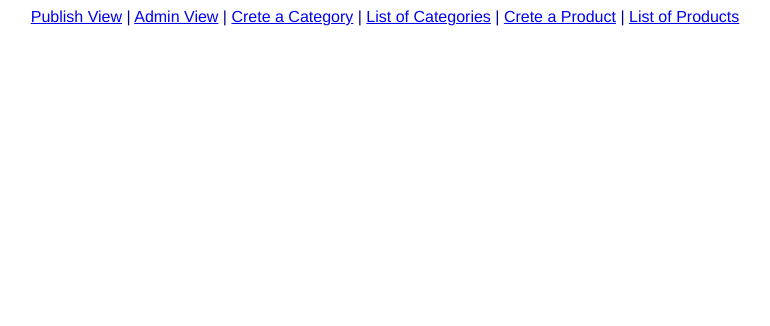
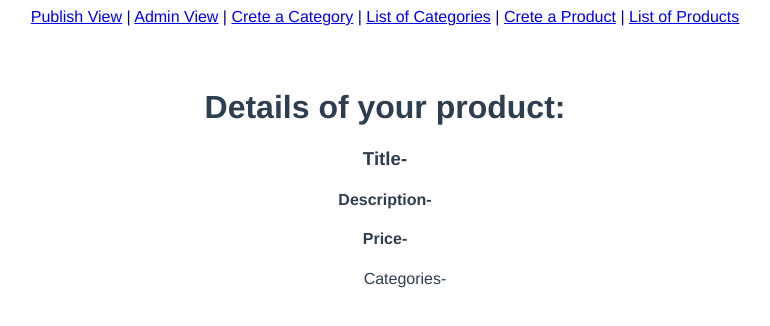
Before and after one commit to aatanasovskii/shopping-app-vuejs, a Vue app: page /product-details/1 in a window 1280 px wide. Shown: the top 326 px of the page, without its empty margins (255-1025 px from the left). Built offline with nearby package versions, Linux system fonts and the light colour scheme.

Commit message:
Add files via upload

```diff
--- a/src/router/index.js
+++ b/src/router/index.js
@@ -3,9 +3,11 @@ import VueRouter from 'vue-router'
 import CreateCategory from '../views/CreateCategory.vue'
 import ListCategories from '../views/ListCategories.vue'
 import AdminView from "@/views/AdminView.vue";
-import PublishView from "@/views/PublishView.vue";
+import PublishView from "@/views/public/PublishView.vue";
 import CreateProduct from '../views/CreateProduct.vue'
 import ListProducts from '../views/ListProducts.vue'
+import ProductDetailsPage from "@/views/public/ProductDetailsPage.vue";
+import CategoryProductsPage from "@/views/public/CategoryProductsPage.vue";
 
 Vue.use(VueRouter)
 
@@ -39,6 +41,18 @@ const routes = [
     path: '/admin/products',
     name: 'products',
     component: ListProducts
+  },
+  {
+    path: '/product-details/:product',
+    name: 'product-details',
+    component: ProductDetailsPage,
+    props: true
+  },
+  {
+    path: '/category-products/:category',
+    name: 'category-products',
+    component: CategoryProductsPage,
+    props: true
   }
 ]
 
--- a/src/store/modules/categories.js
+++ b/src/store/modules/categories.js
@@ -4,11 +4,11 @@ export const state = {
     numberCategories: 0,
     categories: [
         {
-            title: "Test 1",
+            title: "test1",
             description: "asd",
         },
         {
-            title: "Test 2",
+            title: "test2",
             description: "ppp",
         }
     ],
--- a/src/store/modules/products.js
+++ b/src/store/modules/products.js
@@ -9,9 +9,9 @@ export const state = {
             description: "asd",
             price: "1200$",
             category: [{
-                title: "Test 1",
+                title: "test1",
             },
-                {title: "Test 2"
+                {title: "test2"
                 }
                 ],
             published: false,
@@ -21,9 +21,9 @@ export const state = {
             description: "ppp",
             price: "200$",
             category: [{
-                title: "Test 1"
+                title: "test1"
             }],
-            published: false,
+            published: true,
         }
     ],
 }
--- /dev/null
+++ b/src/views/public/CategoryProductsPage.vue
@@ -0,0 +1,46 @@
+<template>
+  <div>
+    <h2>All products that belong in the category: {{ category.title }}</h2>
+    <ol v-for="cat in categoryProducts">
+      <li>{{ cat.title }} - {{ cat.price }}</li>
+    </ol>
+  </div>
+</template>
+
+<script>
+import {mapState} from "vuex";
+
+export default {
+  props: {
+    category: {
+      type: Object,
+      required: true,
+    },
+  },
+  computed: {
+    ...mapState(['products', 'categories']),
+    categoryProducts() {
+      // console.log(this.category.title);
+      //
+      // let temp = [];
+      // for(let i = 0; i < this.products.products.length; i++) {
+      //   for(let j = 0; j < this.products.products[i].category.length; j++) {
+      //     if (this.products.products[i].category[j].title === this.category.title) {
+      //       temp.push(this.products.products[i]);
+      //     };
+      //   };
+      // };
+      // console.log(temp);
+
+      return (this.products.products.filter(
+          (product) => product.category.map(cat => cat.title)
+              .includes(this.category.title)
+      ));
+    },
+  },
+}
+</script>
+
+<style lang="scss" scoped>
+
+</style>
--- /dev/null
+++ b/src/views/public/ProductDetailsPage.vue
@@ -0,0 +1,48 @@
+<template>
+  <div>
+    <h1>Details of your product:</h1>
+    <div>
+      <h3>
+        Title- {{ productShow.title }}
+      </h3>
+      <h4>
+        Description- {{ productShow.description }}
+      </h4>
+      <h4>
+        Price- {{ productShow.price }}
+      </h4>
+      <ol>
+        Categories-
+        <ul v-for="category in productShow.category">
+          <router-link :to="{ name: 'category-products', params: { category: category } }">
+            {{ category.title }}
+          </router-link>
+        </ul>
+      </ol>
+    </div>
+  </div>
+</template>
+
+<script>
+import {mapState} from "vuex";
+export default {
+  props: {
+    product: {
+      type: Object,
+      required: true,
+    },
+  },
+  computed: {
+    ...mapState(['products']),
+    productShow() {
+      console.log(this.product);
+      return this.product;
+    },
+  },
+
+}
+</script>
+
+<style lang="scss" scoped>
+
+</style>
--- /dev/null
+++ b/src/views/public/PublishView.vue
@@ -0,0 +1,43 @@
+<template>
+  <div>
+    <h1>This is the Publish View Page!</h1>
+    <h3>Published Products:</h3>
+    <ol v-if="publishedProducts.length !== 0" type="I">
+      <li v-for="(product, index) in publishedProducts">
+        <router-link :to="{ name: 'product-details', params: { product: product } }">
+          {{ product.title }}
+        </router-link>
+        - {{ product.price }}
+      </li>
+    </ol>
+    <div v-else>
+      There are no published products.
+    </div>
+  </div>
+</template>
+
+<script>
+import {mapState} from "vuex";
+export default {
+  computed: {
+    ...mapState(['products']),
+    publishedProducts() {
+      return (this.products.products.filter(
+          (product) => product.published === true));
+
+      // let published = [];
+      // let j = 0;
+      // for (let i=0; i<this.products.products.length; i++) {
+      //   if (this.products.products[i].published === true) {
+      //     published.push(this.products.products[i])
+      //     j++;
+      //   };
+      // };
+      // return published;
+    },
+  },
+};
+</script>
+
+<style scoped>
+</style>
```
